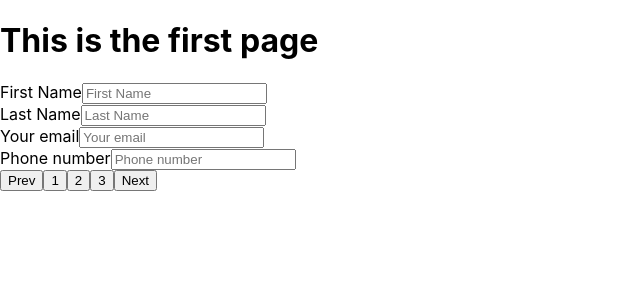
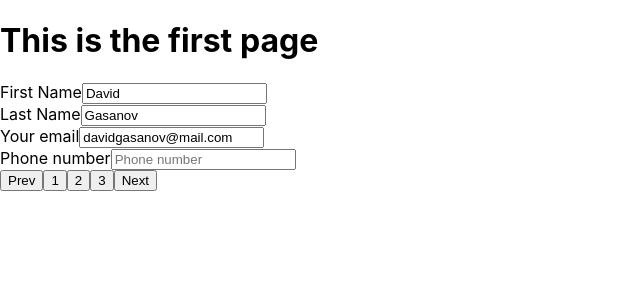
Before and after one commit to davidGasanov/redberry-form-responsive, a React (Create React App) app: page / in a window 1280 px wide. Both pictures are taken after a click on the button "Go to first page". Shown: the top 300 px of the page, without its empty margins (0-640 px from the left). Built offline with nearby package versions, Linux system fonts and the light colour scheme.

Commit message:
data is saved on page navigation. Submitpage in progress

```diff
--- a/src/components/Form.js
+++ b/src/components/Form.js
@@ -7,6 +7,7 @@ import Firstpage from "./pages/Firstpage";
 import Secondpage from "./pages/Secondpage";
 import Thirdpage from "./pages/Thirdpage.js";
 import Fourthpage from "./pages/Fourthpage";
+import Submitpage from "./pages/Submitpage";
 
 // Utils
 import Navigation from "./utils/Navigation";
@@ -22,9 +23,9 @@ const Form = () => {
       { number: 4, completed: false },
       { number: 5, completed: false },
     ],
-    first_name: { content: "", valid: false },
-    last_name: { content: "", valid: false },
-    email: { content: "", valid: false },
+    first_name: { content: "David", valid: false },
+    last_name: { content: "Gasanov", valid: false },
+    email: { content: "davidgasanov@mail.com", valid: false },
     phone: { content: "", valid: true },
     skills: [],
     work_preference: { content: "", valid: false },
@@ -51,6 +52,9 @@ const Form = () => {
         return <Thirdpage data={data} changeData={changeData} />;
       case 4:
           return <Fourthpage data={data} changeData={changeData} />;
+      case 5:
+          return <Submitpage data={data}/>
+
     }
   };
 
--- a/src/components/pages/Secondpage.js
+++ b/src/components/pages/Secondpage.js
@@ -13,7 +13,7 @@ const Secondpage = ({ data, changeData }) => {
 
   // local state
   const [skills, setSkills] = useState();
-  const [chosenSkills, setChosenSkills] = useState([{ id: 1, language: "HTML", experience: 2 }]);
+  const [chosenSkills, setChosenSkills] = useState(data.skills);
   const [pageValid, setPageValid] = useState(false);
   const [pageError, setPageError] = useState(false);
 
@@ -34,7 +34,6 @@ const Secondpage = ({ data, changeData }) => {
   }, []);
 
 
-  // for testing purposes
   useEffect(() => {
     if(chosenSkills.length>=1){
       console.log("Second page valid");
@@ -42,7 +41,7 @@ const Secondpage = ({ data, changeData }) => {
       setPageError(false);
 
       const dataCopy = {...data};
-      dataCopy["skills"] = chosenSkills.map(skill=>({"id":skill["id"], "experience": parseInt(skill["experience"])}))
+      dataCopy["skills"] = chosenSkills.map(skill=>({"id":skill["id"], language: skill["language"], "experience": parseInt(skill["experience"])}))
 
       changeData(dataCopy);
 
--- /dev/null
+++ b/src/components/pages/Submitpage.js
@@ -0,0 +1,17 @@
+import React from 'react'
+
+const Submitpage = ({data}) => {
+
+    const handleSubmit =() =>{
+
+    }
+
+  return (
+    <div>
+        <h1>Submit</h1>
+        <button onClick={handleSubmit}>Submit Data</button>
+    </div>
+  )
+}
+
+export default Submitpage
--- a/src/components/pages/Thirdpage.js
+++ b/src/components/pages/Thirdpage.js
@@ -5,7 +5,6 @@ import Radio from "../utils/Radio";
 import Date from "../utils/Date";
 
 const Thirdpage = ({ data, changeData }) => {
-
   // local state
   const [pageValid, setPageValid] = useState(false);
   const [showErrors, setShowErrors] = useState(false);
@@ -28,14 +27,21 @@ const Thirdpage = ({ data, changeData }) => {
 
   useEffect(() => {
     if (data.had_covid.content) {
-      changeData({ ...data, had_covid_at: { content: "", valid: false } });
+      if (!data.hasOwnProperty("had_covid_at")){
+        console.log("change COVID calendar data triggered");
+        changeData({ ...data, had_covid_at: { content: "", valid: false } });
+      }
+
     } else if (!data.had_covid.content && data.hasOwnProperty("had_covid_at")) {
       const dataCopy = { ...data };
       delete dataCopy.had_covid_at;
       changeData(dataCopy);
     }
     if (data.vaccinated.content) {
-      changeData({ ...data, vaccinated_at: { content: "", valid: false } });
+      if (!data.hasOwnProperty("vaccinated_at")){
+        console.log("change VACCINE calendar data triggered");
+        changeData({ ...data, vaccinated_at: { content: "", valid: false } });
+      }
     } else if (
       !data.vaccinated.content &&
       data.hasOwnProperty("vaccinated_at")
@@ -46,12 +52,15 @@ const Thirdpage = ({ data, changeData }) => {
     }
   }, [data.had_covid, data.vaccinated]);
 
+
   useEffect(() => {
     let workPreferenceValid = data.work_preference.valid;
+
 
     let hadCovidValid = data.hasOwnProperty("had_covid_at")
       ? data.had_covid_at.valid
       : data.had_covid.valid;
+
     let vaccinatedValid = data.hasOwnProperty("vaccinated_at")
       ? data.vaccinated_at.valid
       : data.vaccinated.valid;
@@ -91,7 +100,7 @@ const Thirdpage = ({ data, changeData }) => {
         showErrors={showErrors}
       />
 
-      {data.had_covid.content === true ? (
+      {data.hasOwnProperty("had_covid_at") ? (
         <Date
           data={data}
           changeData={changeData}
@@ -113,7 +122,7 @@ const Thirdpage = ({ data, changeData }) => {
         showErrors={showErrors}
       />
 
-      {data.vaccinated.content === true ? (
+      {data.hasOwnProperty("vaccinated_at") ? (
         <Date
           data={data}
           changeData={changeData}
--- a/src/components/utils/Date.js
+++ b/src/components/utils/Date.js
@@ -12,7 +12,7 @@ const Date = ({ data, changeData, title, name, showErrors}) => {
   return (
     <div>
       <h2>{title}</h2>
-      <input onChange={handleChange} type="date" name={name}/>
+      <input onChange={handleChange} value={data[name].content} type="date" name={name}/>
       <span visible={data[name] && !(data[name].valid) && showErrors ? "true" : "false"} className="error-message">Please pick a date</span>
     </div>
   );
--- a/src/components/utils/Field.js
+++ b/src/components/utils/Field.js
@@ -71,6 +71,7 @@ const Field = ({
         onChange={handleChange}
         onBlur={handleWatching}
         focused={watchAll ? true.toString() : watching.toString()}
+        value={data[name].content}
       />
       <span className="error-message">{label} is required</span>
       <span className="mismatch-message" mismatched={mismatch.toString()}>
--- a/src/components/utils/Radio.js
+++ b/src/components/utils/Radio.js
@@ -28,6 +28,7 @@ const Radio = ({ data, changeData, radioData, title, name, showErrors }) => {
                 type="radio"
                 name={name}
                 value={item.value}
+                checked={data[name].value !== "" &&  data[name].content === item.value ? true : false}
               />
               <label>{item.label}</label>
             </div>
```
Also changed, not shown: src/components/utils/Navigation.js (+3 -6 lines).
